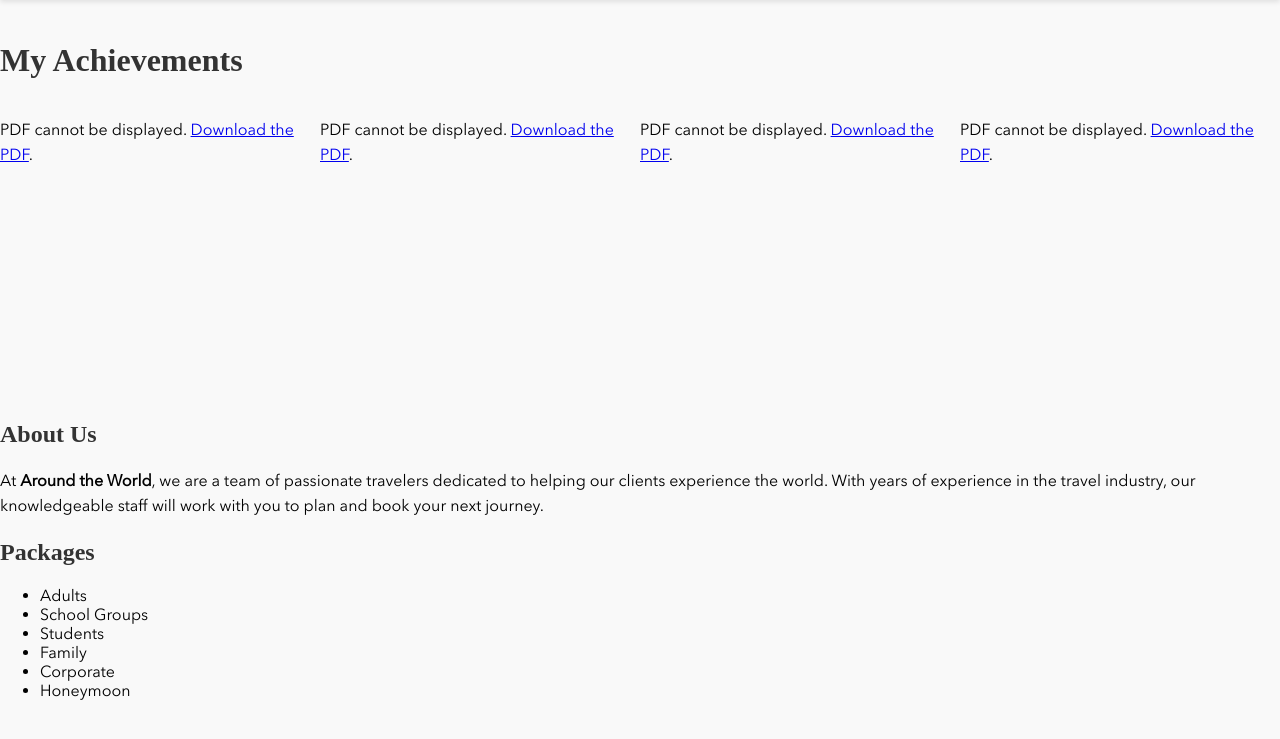
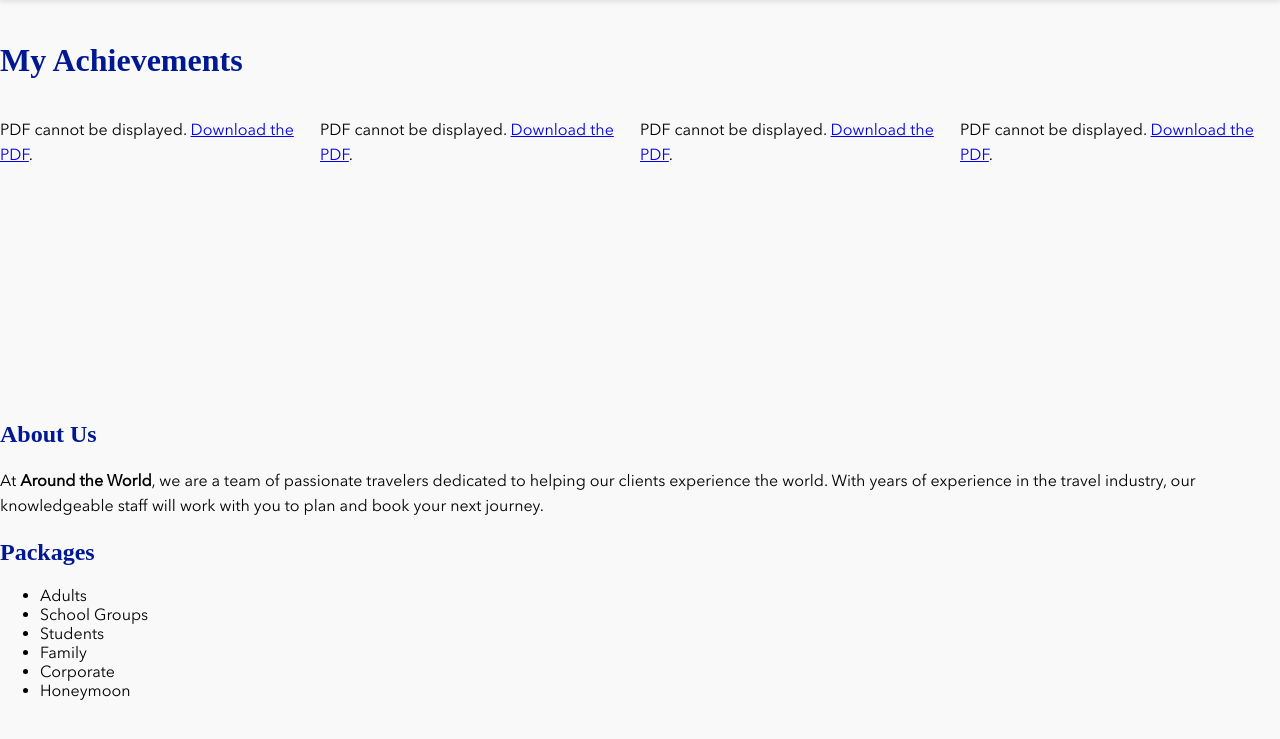
Before and after one commit to Guillaume-amann/AlgoTrading, a PHP site: page / in a window 1280 px wide. Shown: the part 39-778 px from the top of the page. Run offline with PHP 8.4, Linux system fonts and the light colour scheme.

Commit message:
new color

```diff
--- a/style.css
+++ b/style.css
@@ -48,7 +48,7 @@ body {
 
 h1, h2 {
     font-family: 'Times New Roman', Times, serif;
-    color: #333; /* Keep the same color or customize it */
+    color: #011893; /* Keep the same color or customize it */
 }
 
 p {
```
